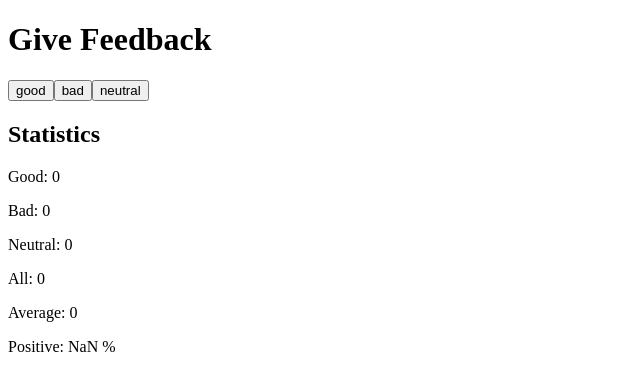
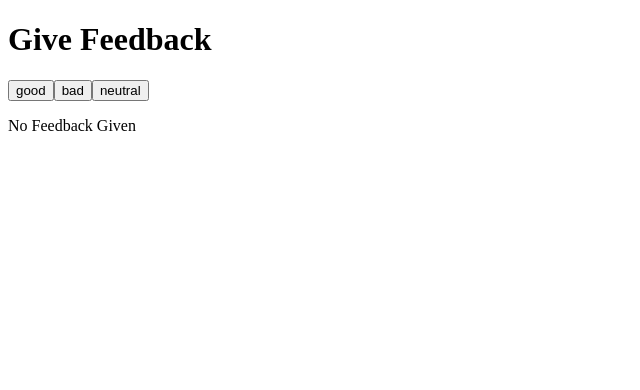
Before and after one commit to elber01/FSOdata, a React (Vite) app in the folder part1/unicafe/: page / in a window 1280 px wide. Shown: the top 390 px of the page, without its empty margins (0-640 px from the left). Built offline with nearby package versions, Linux system fonts and the light colour scheme.

Commit message:
1.9 exercise done

```diff
--- a/part1/unicafe/src/App.jsx
+++ b/part1/unicafe/src/App.jsx
@@ -52,8 +52,16 @@ const Statistics = ({value, text}) => {
 }*/
 
 const Statistics = ({text}) => {
-  return (
-    <div>
+
+  function SpecialComponent ({good, bad, neutral}) {
+  let message;
+
+  if ((good === 0 && bad === 0 && neutral === 0)) {
+    message = <p>No Feedback Given</p>
+  }
+else {
+ message =
+    <spam>
       <h2>{text}</h2>
       <p>Good: {good}</p>
       <p>Bad: {bad}</p>
@@ -61,9 +69,16 @@ const Statistics = ({text}) => {
       <p>All: {good + bad + neutral}</p>
       <p>Average: {(good + bad + neutral)}</p>
       <p>Positive: { (good * 100) / (good + bad + neutral) } %</p>
-    </div>
-  )
+    </spam>
+  }
+
+  return <div>{message}</div>
+  }
+
+  return <SpecialComponent good={good} bad={bad} neutral={neutral} />
 }
+
+
 
 return (
     <div>
@@ -71,7 +86,7 @@ return (
       <Button handleClick={() => setGood(good + 1)} text="good" />
       <Button handleClick={() => setBad(bad + 1)} text="bad" />
       <Button handleClick={() => setNeutral(neutral + 1)} text="neutral" />
-   <Statistics text="Statistics" />
+      <Statistics text="Statistics" />
 
  </div>
 )
```
